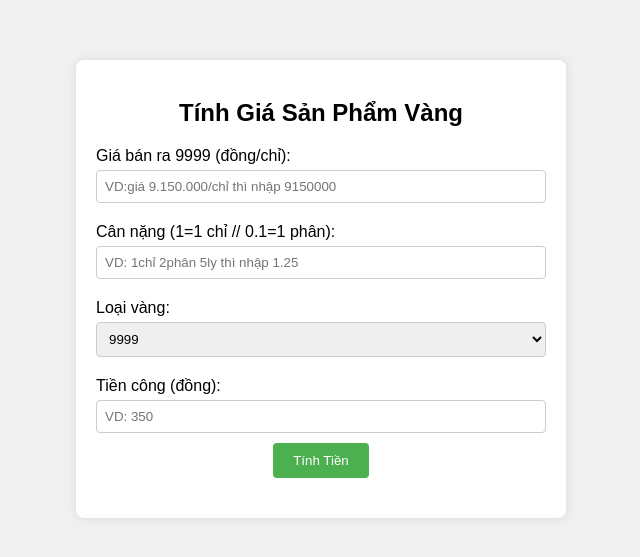
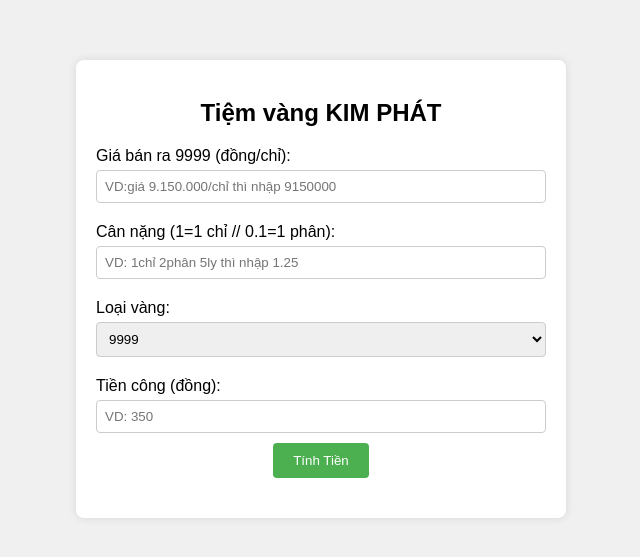
Before and after one commit to nmt201088/Tinhgiavang, a plain HTML site: page index.html in a window 1280 px wide. Shown: the part 111-668 px from the top of the page, without its empty margins (319-959 px from the left). Drawn offline with Linux system fonts and the light colour scheme.

Commit message:
Update index.html

```diff
--- a/index.html
+++ b/index.html
@@ -8,7 +8,7 @@
 </head>
 <body>
     <div class="container">
-        <h2>Tính Giá Sản Phẩm Vàng</h2>
+        <h2>Tiệm vàng KIM PHÁT</h2>
         <label for="nhapGia">Giá bán ra 9999 (đồng/chỉ):</label>
         <input type="number" id="nhapGia" placeholder="VD:giá 9.150.000/chỉ thì nhập 9150000"><br>
 
```
